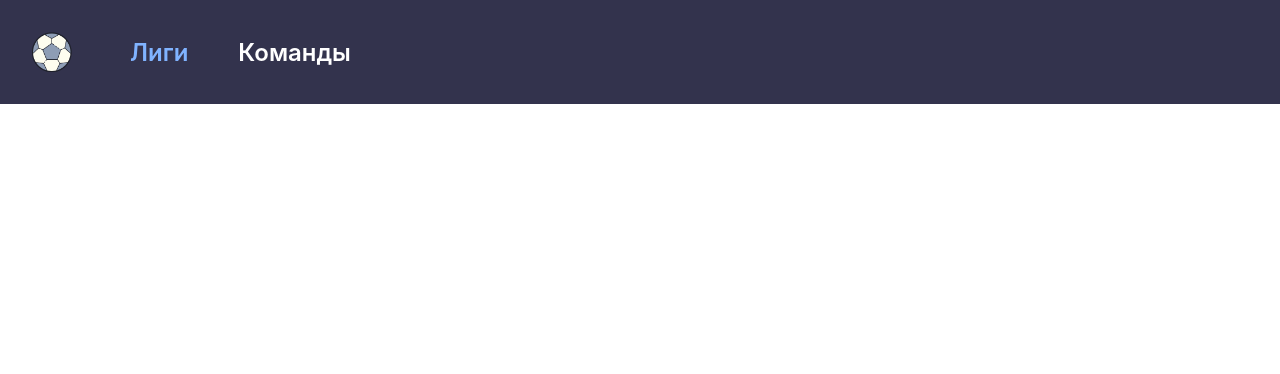
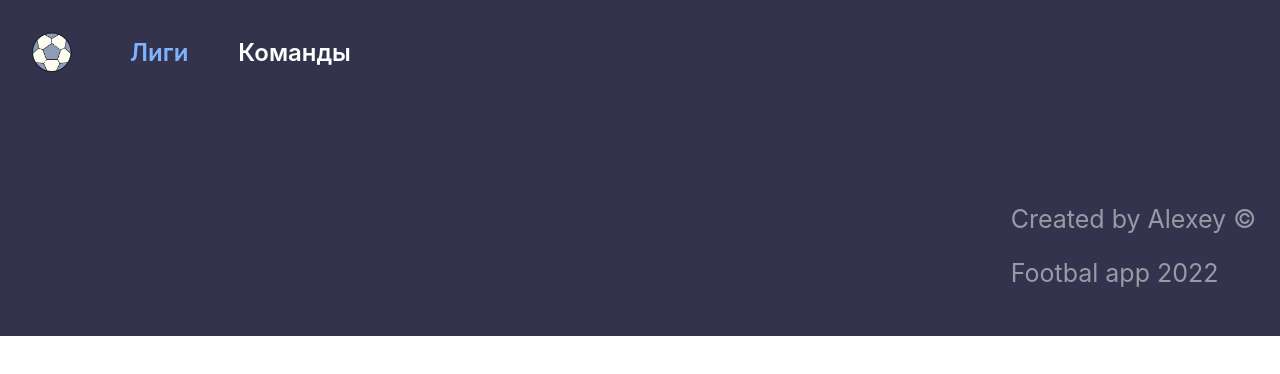
Before and after one commit to Inactive0073/simb, a React (Create React App) app: page /competitions/1/matches in a window 1280 px wide. Before the commit this address had no page. Shown: the top 374 px of the page. Built offline with nearby package versions, Linux system fonts and the light colour scheme.

Commit message:
footer added footer

```diff
--- a/package.json
+++ b/package.json
@@ -12,6 +12,7 @@
     "@testing-library/user-event": "^13.5.0",
     "bootstrap": "^5.1.3",
     "cookieparser": "^0.1.0",
+    "dotenv": "^16.0.0",
     "emotion-theming": "^11.0.0",
     "history": "^5.3.0",
     "moment": "^2.29.1",
--- a/src/App.css
+++ b/src/App.css
@@ -1,14 +1,7 @@
-.App {
-  text-align: center;
-}
 *{
   color: inherit;
   padding: 0;
   margin: 0;
-}
-.App-logo {
-  height: 40vmin;
-  pointer-events: none;
 }
 
 @media (prefers-reduced-motion: no-preference) {
@@ -34,7 +27,6 @@
 .pagination{
   display: flex;
   list-style: none;
-  align-items: center;
   justify-content: center;
 }
 .page-item{
@@ -71,8 +63,6 @@ button{
   padding: 25px 115px;
 }
 @media (max-width:850px){
-  .league{
-  }
   .competitions{
     padding: 25px;
   }
--- a/src/App.js
+++ b/src/App.js
@@ -1,8 +1,10 @@
-import React from 'react';
+import React, { useState } from 'react';
 import './App.css';
 import Header from './components/heading/header';
 import Competitions from './components/main/competitions';
 import { BrowserRouter as Router, Routes, Route, Navigate,} from 'react-router-dom';
+import Footer from './components/footer/footer';
+
 
 function App() {
   return (
@@ -15,6 +17,7 @@ function App() {
           {/* <Route path='/competitions/:id/teams' element={<Teams />} pattern="./pages/teams" />
           <Route path='/competitions/:id/matches' element={<Matches />} pattern="./pages/matches" /> */}
         </Routes>
+        <Footer/>
       </Router>
     </div>
   );
--- /dev/null
+++ b/src/components/footer/footer.js
@@ -0,0 +1,17 @@
+import React from "react";
+import "./style.css";
+
+
+
+const Footer = () => {
+    return(
+        <footer className="footer">
+            <p className="footer__text">
+            <span>Created by Alexey &#169;</span>
+            <span>Footbal app 2022</span>
+            </p>
+        </footer>
+    )
+}
+
+export default Footer;
--- /dev/null
+++ b/src/components/footer/style.css
@@ -0,0 +1,18 @@
+.footer{
+    display: flex;
+    justify-content: flex-end;
+    align-items: flex-end;
+    background-color: rgb(51, 51, 77);
+    padding: 100px 24px 24px;
+}
+.footer__text{
+    color: rgba(255, 255, 255, 0.5);
+    font-size: 25px;
+    line-height: 30px;
+    font-weight: 400;
+    display: flex;
+    flex-direction: column;
+}
+span{
+    margin-bottom: 24px;
+}
--- a/src/components/main/Competitions.js
+++ b/src/components/main/Competitions.js
@@ -14,7 +14,6 @@ const Competitions = () => {
     const [loading, setLoading] = useState(false);
     const [currentPage, setCurrentPage] = useState(1);
     const [value, setValue] = useState('');
-
 
     const filterCompetition = competitions.filter(competition => {
         return competition.name.toLowerCase().includes(value.toLowerCase())
@@ -48,17 +47,16 @@ const Competitions = () => {
         )
     }
     return (
-        <main style={{
-            position: "relative",
-            padding:"25px"
-        }}>
+        <main>
+            <section className="competitions">
             <picture style={{
                 position:"absolute",
                 left:"0",
                 top:"0",
                 filter: "brightness(0.7)",
                 width:"100%",
-                height:"100vh"
+                height:"100%",
+                maxHeight:"100vh"
             }}>
                 <img src={background} alt="" style={{
                     objectFit:"cover",
@@ -78,6 +76,7 @@ const Competitions = () => {
                 total={filterCompetition.length}
                 currentPage={currentPage}
                 paginate={paginate} />
+            </section>
         </main>
     )
 }
```
Also changed, not shown: 2 other files (tests, documents, lock files or other folders).
